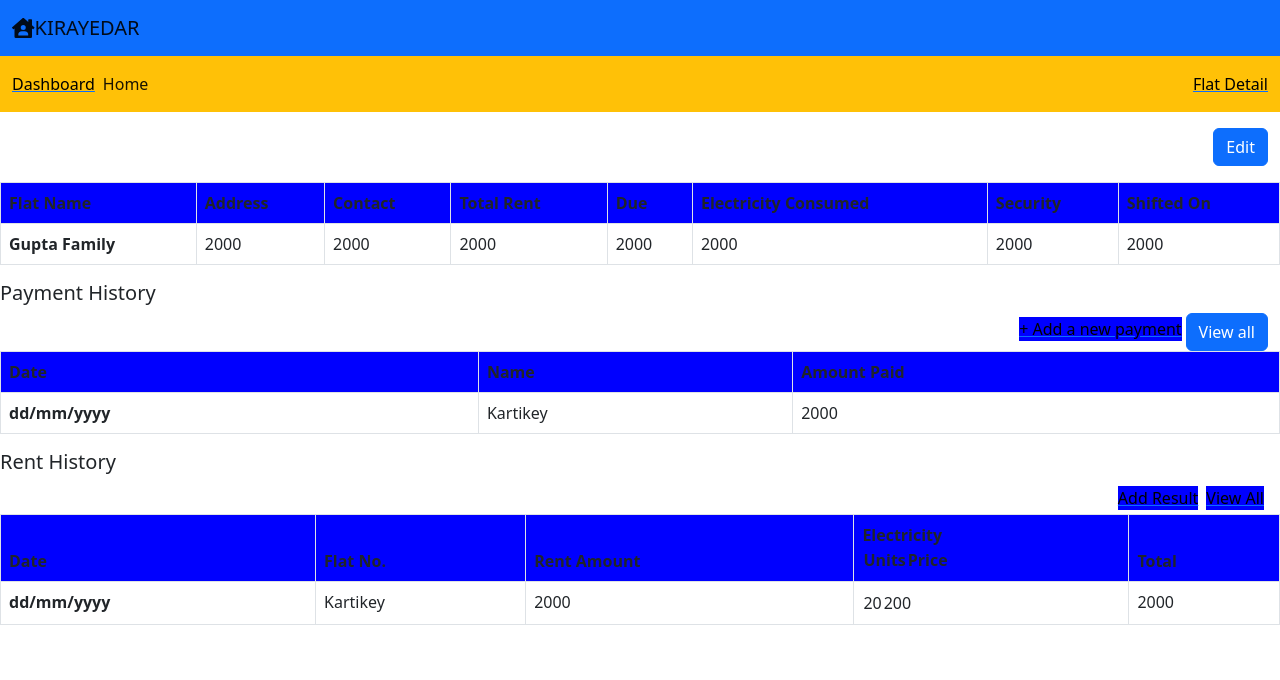
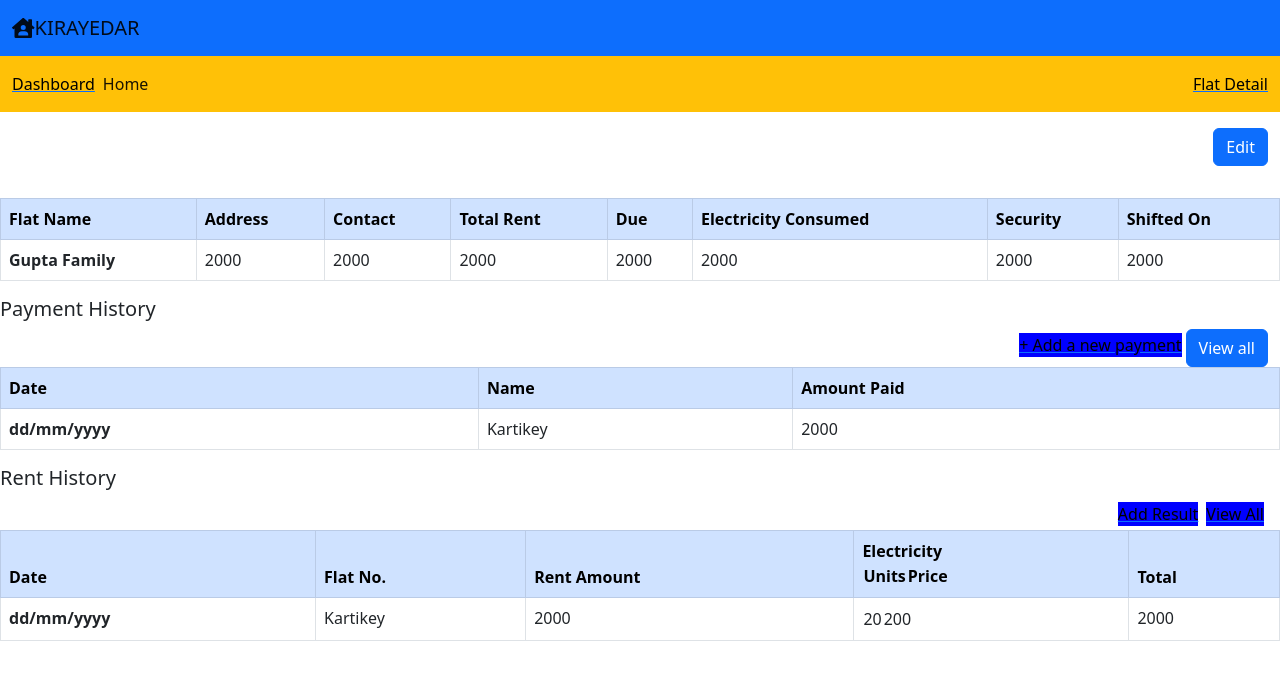
Before and after one commit to balramg7/ownerflats, a React (Create React App) app: page /info in a window 1280 px wide. Shown: the top 680 px of the page. Built offline with nearby package versions, Linux system fonts and the light colour scheme.

Commit message:
table css changes

```diff
--- a/src/component/content/FlatDetails/Info.js
+++ b/src/component/content/FlatDetails/Info.js
@@ -8,17 +8,17 @@ export default function Info() {
                 <button className="btn btn-primary my-3">Edit</button>
             </div>
             <div>
-                <table className="table table-bordered">
-                    <thead style={{ backgroundColor: "blue" }}>
+                <table className="table table-bordered mt-3">
+                    <thead className="table-primary">
                         <tr>
-                            <th scope="col mx-3">Flat Name</th>
-                            <th scope="col">Address</th>
-                            <th scope="col">Contact</th>
-                            <th scope="col">Total Rent</th>
-                            <th scope="col">Due</th>
-                            <th scope="col">Electricity Consumed</th>
-                            <th scope="col">Security</th>
-                            <th scope="col">Shifted On</th>
+                            <th className="fw-bold" scope="col mx-3">Flat Name</th>
+                            <th className="fw-bold" scope="col">Address</th>
+                            <th className="fw-bold" scope="col">Contact</th>
+                            <th className="fw-bold" scope="col">Total Rent</th>
+                            <th className="fw-bold" scope="col">Due</th>
+                            <th className="fw-bold" scope="col">Electricity Consumed</th>
+                            <th className="fw-bold" scope="col">Security</th>
+                            <th className="fw-bold" scope="col">Shifted On</th>
                         </tr>
                     </thead>
                     <tbody>
@@ -59,8 +59,8 @@ export default function Info() {
                 </button>
             </div>
             <div>
-                <table className="table table-bordered">
-                    <thead style={{ backgroundColor: "blue" }}>
+                <table className="table table-bordered ">
+                    <thead className="table-primary">
                         <tr>
                             <th scope="col mx-3"colSpan="1">Date</th>
                             <th scope="col">Name</th>
@@ -115,7 +115,7 @@ export default function Info() {
             </div>
             <div>
                 <table className="table table-bordered">
-                    <thead style={{ backgroundColor: "blue" }}>
+                    <thead className="table-primary">
                         <tr>
                             <th scope="col mx-3">Date</th>
                             <th scope="col">Flat No.</th>
```
